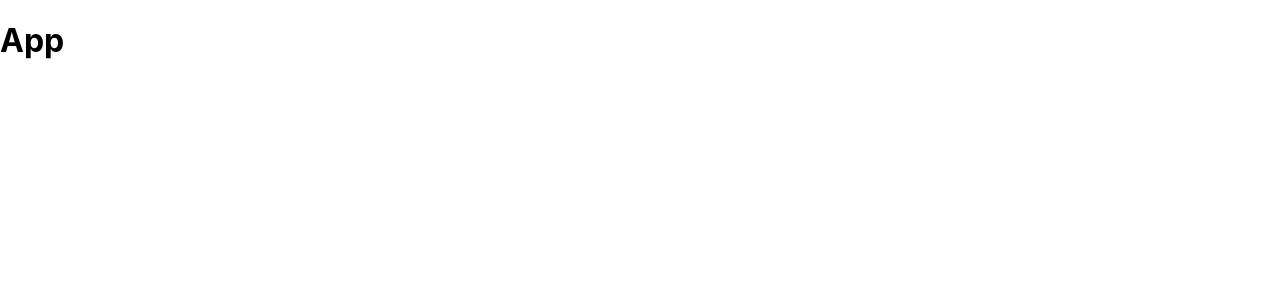
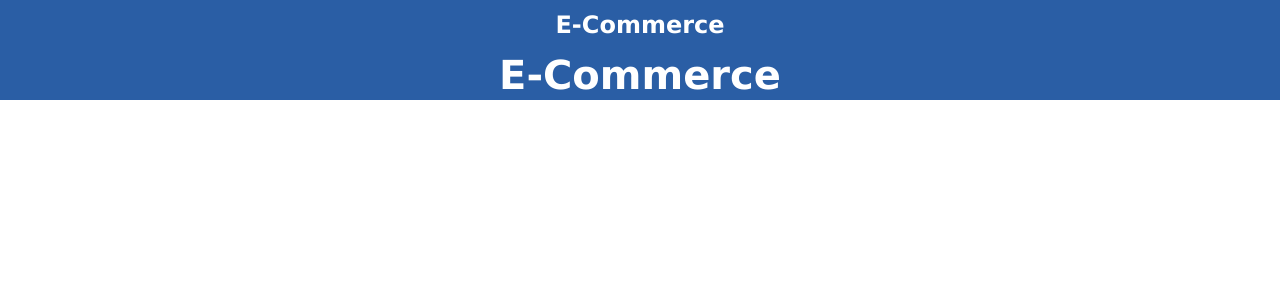
Before and after one commit to Darwesh610/react-shopping-cart, a React (Create React App) app in the folder Client/: page / in a window 1280 px wide. Shown: the top 300 px of the page. Built offline with nearby package versions, Linux system fonts and the light colour scheme.

Commit message:
header component

```diff
--- a/Client/gulpfile.js
+++ b/Client/gulpfile.js
@@ -5,5 +5,5 @@ const sass = gulpSass(require('sass'))
 
 
 task('sass' , async () => {
-    gulp.src('index.scss').pipe(sass()).pipe(gulp.dest('src/css'))
+    gulp.src('src/Components/*/*.scss').pipe(sass()).pipe(gulp.dest('src/css'))
 })
--- a/Client/src/App.jsx
+++ b/Client/src/App.jsx
@@ -1,8 +1,11 @@
+import Footer from "./Components/Footer/Footer";
+import Header from "./Components/Header/Header";
 
 function App() {
   return (
-    <div className="App">
-      <h1>App</h1>
+    <div className="layout">
+      <Header/>
+      <Footer/>
     </div>
   );
 }
--- /dev/null
+++ b/Client/src/Components/Footer/Footer.jsx
@@ -0,0 +1,14 @@
+import React from 'react'
+import '../../css/Footer/Footer.css'
+
+function Footer() {
+  return (
+    <>
+    <footer>
+        <h1>E-Commerce</h1>
+    </footer>
+    </>
+  )
+}
+
+export default Footer
--- /dev/null
+++ b/Client/src/Components/Footer/Footer.scss
@@ -0,0 +1,9 @@
+footer {
+    grid-area: footer;
+    background-color: #2a5ea5;
+    color: white;
+    display: flex;
+    justify-content: center;
+    align-items: center;
+    font-size: 20px;
+}
--- /dev/null
+++ b/Client/src/Components/Header/Header.jsx
@@ -0,0 +1,14 @@
+import React from 'react'
+import '../../css/Header/Header.css'
+
+function Header() {
+  return (
+    <>
+    <nav className='nav-bar'>
+    <h1>E-Commerce</h1>
+    </nav>
+    </>
+  )
+}
+
+export default Header
--- /dev/null
+++ b/Client/src/Components/Header/Header.scss
@@ -0,0 +1,8 @@
+nav {
+    grid-area: header;
+    background-color: #2a5ea5;
+    color: white;
+    display: flex;
+    justify-content: center;
+    align-items: center;
+}
--- /dev/null
+++ b/Client/src/css/Footer/Footer.css
@@ -0,0 +1,9 @@
+footer {
+  grid-area: footer;
+  background-color: #2a5ea5;
+  color: white;
+  display: flex;
+  justify-content: center;
+  align-items: center;
+  font-size: 20px;
+}
--- /dev/null
+++ b/Client/src/css/Header/Header.css
@@ -0,0 +1,8 @@
+nav {
+  grid-area: header;
+  background-color: #2a5ea5;
+  color: white;
+  display: flex;
+  justify-content: center;
+  align-items: center;
+}
--- a/Client/src/css/index.css
+++ b/Client/src/css/index.css
@@ -1,3 +1,3 @@
-p {
+h1 {
   color: red;
 }
--- a/Client/src/index.css
+++ b/Client/src/index.css
@@ -1,13 +1,17 @@
-body {
-  margin: 0;
-  font-family: -apple-system, BlinkMacSystemFont, 'Segoe UI', 'Roboto', 'Oxygen',
-    'Ubuntu', 'Cantarell', 'Fira Sans', 'Droid Sans', 'Helvetica Neue',
-    sans-serif;
-  -webkit-font-smoothing: antialiased;
-  -moz-osx-font-smoothing: grayscale;
+* {
+  margin: 0px;
+  padding: 0px;
+  box-sizing: border-box;
+  font-family: Verdana, Geneva, Tahoma, sans-serif;
+}
+.layout {
+  display: grid;
+  grid-template-areas: 'header' 'main' 'footer';
+  height: 100%;
+  grid-template-rows: 50px 1fr 50px;
 }
 
-code {
-  font-family: source-code-pro, Menlo, Monaco, Consolas, 'Courier New',
-    monospace;
+
+.main {
+  grid-area: main;
 }
```
